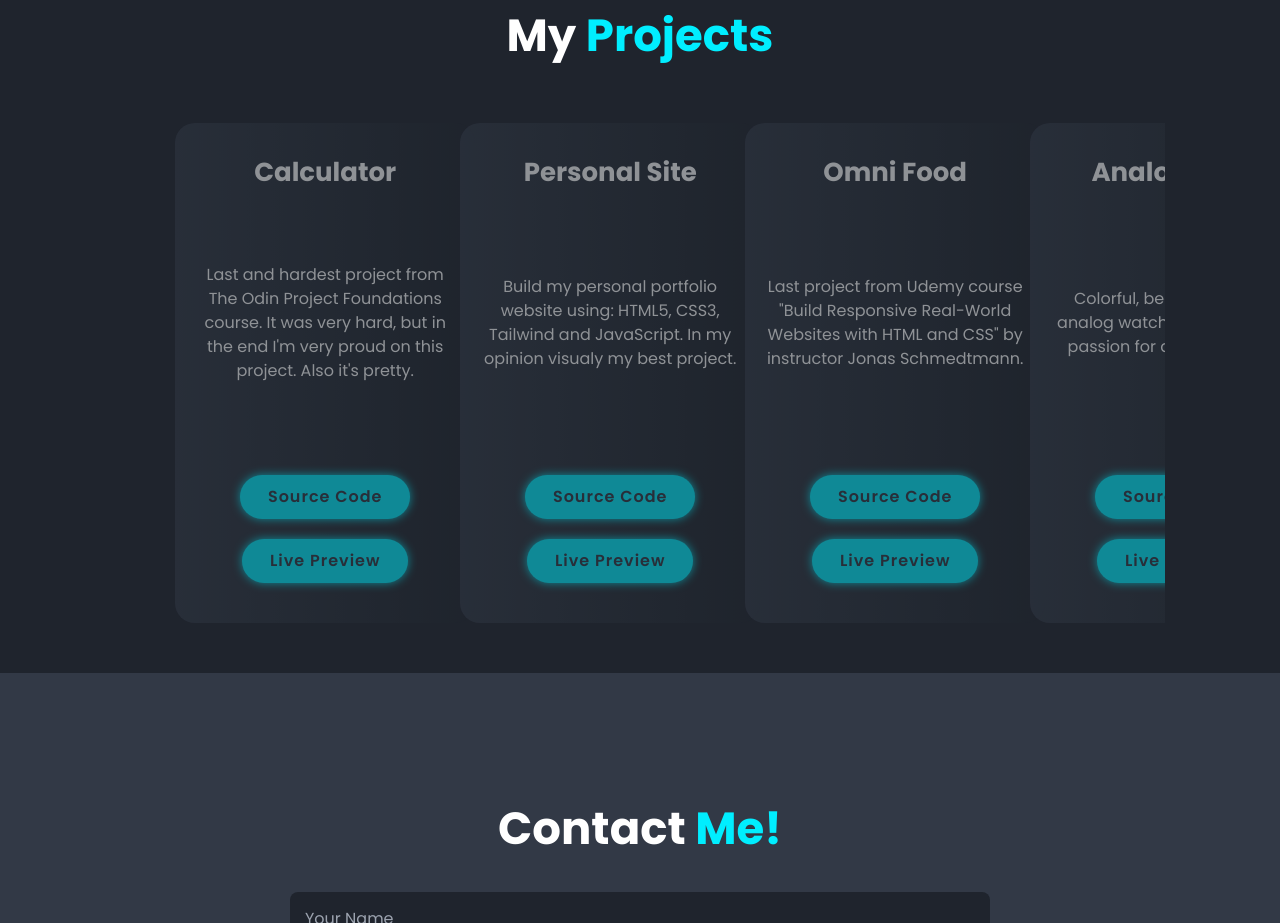
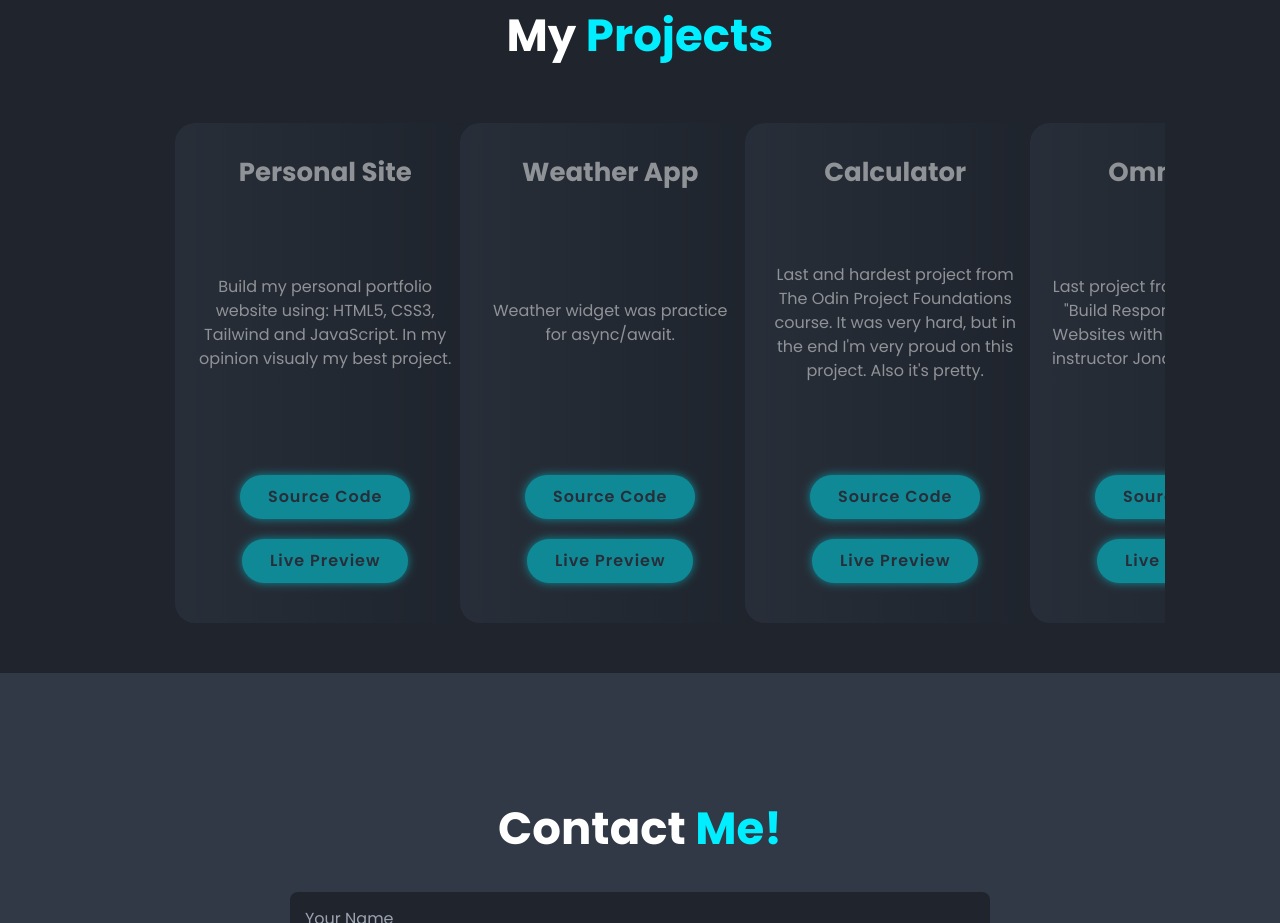
Before and after one commit to Andreja011/personal-portfolio-site, a website: page public/index.html in a window 1280 px wide. Shown: the part 1720-2643 px from the top of the page. Drawn offline with nearby package versions, Linux system fonts and the light colour scheme.

Commit message:
Initial public subtree commit

```diff
--- a/public/index.html
+++ b/public/index.html
@@ -149,6 +149,35 @@
     <div
       class="projects-container py-12 px-24 overflow-visible overflow-x-scroll flex items-center gap-8">
 
+      <div class="projects-box projects-box-hover personal-site">
+        <h3 class="text-[2.6rem] font-bold">Personal Site</h3>
+        <p class="text-[1.6rem] mt-4 mx-0 mb-12">Build my personal portfolio
+          website using: HTML5, CSS3, Tailwind and
+          JavaScript. In my opinion visualy my best project.
+        </p>
+        <div>
+          <a href="https://github.com/Andreja011/personal-portfolio-site"
+            class="btn mb-8" target="_blank">Source
+            Code</a>
+          <a href="https://andreja011.github.io/personal-portfolio-site/"
+            class="btn" target="_blank">Live Preview</a>
+        </div>
+      </div>
+
+      <div class="projects-box projects-box-hover weather-app">
+        <h3 class="text-[2.6rem] font-bold">Weather App</h3>
+        <p class="text-[1.6rem] mt-4 mx-0 mb-12">Weather widget was practice for
+          async/await.
+        </p>
+        <div>
+          <a href="https://github.com/Andreja011/weather-app" class="btn mb-8"
+            target="_blank">Source
+            Code</a>
+          <a href="https://andreja011.github.io/weather-app/" class="btn"
+            target="_blank">Live Preview</a>
+        </div>
+      </div>
+
       <div class="projects-box projects-box-hover calculator">
         <h3 class="text-[2.6rem] font-bold">Calculator</h3>
         <p class="text-[1.6rem] mt-4 mx-0 mb-12">Last and hardest project from
@@ -161,21 +190,6 @@
           <a href="https://andreja011.github.io/calculator/" class="btn"
             target="_blank">Live
             Preview</a>
-        </div>
-      </div>
-
-      <div class="projects-box projects-box-hover omni-food">
-        <h3 class="text-[2.6rem] font-bold">Personal Site</h3>
-        <p class="text-[1.6rem] mt-4 mx-0 mb-12">Build my personal portfolio
-          website using: HTML5, CSS3, Tailwind and
-          JavaScript. In my opinion visualy my best project.
-        </p>
-        <div>
-          <a href="https://github.com/Andreja011/personal-portfolio-site"
-            class="btn mb-8" target="_blank">Source
-            Code</a>
-          <a href="https://andreja011.github.io/personal-portfolio-site/"
-            class="btn" target="_blank">Live Preview</a>
         </div>
       </div>
 
```
